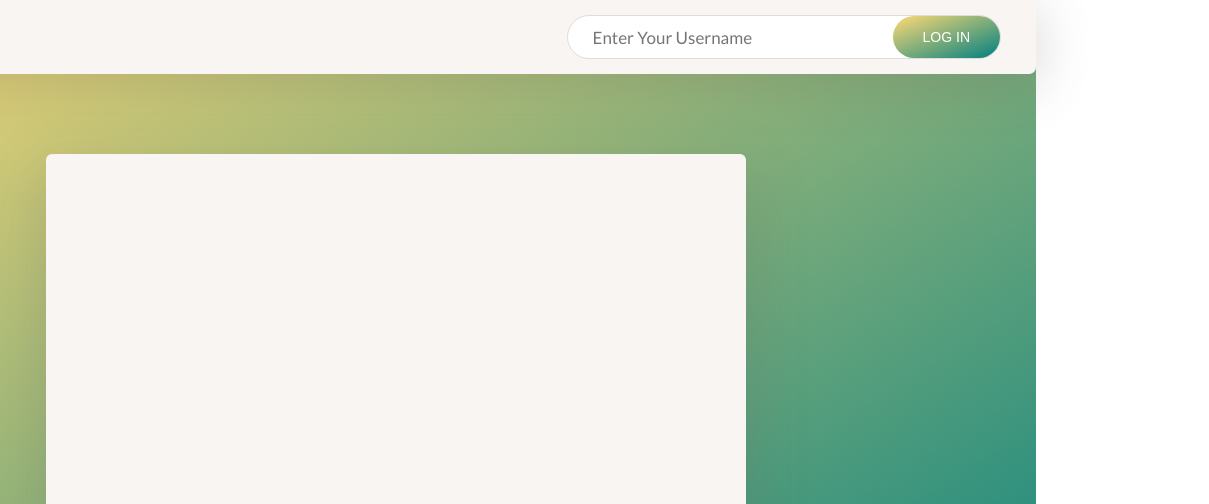
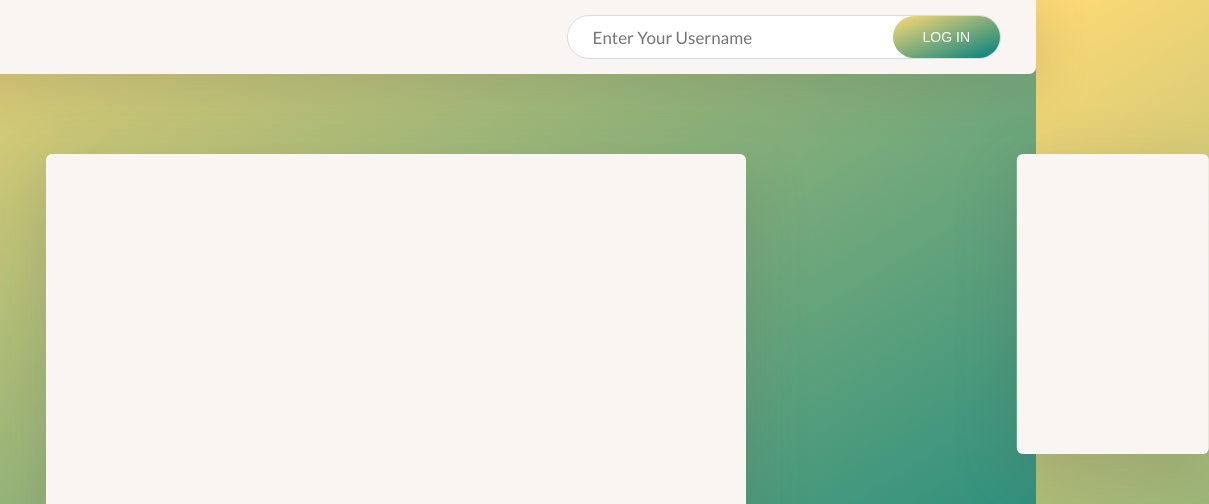
Before and after one commit to Rexkit/audioplayer, a website built with webpack: page src/index.html in a window 1280 px wide. Shown: the top 504 px of the page, 244-1453 px from the left, 1209 px wide, since content can reach past the window. Built offline with nearby package versions, Linux system fonts and the light colour scheme.

Commit message:
playlists box style

```diff
--- a/src/index.html
+++ b/src/index.html
@@ -37,6 +37,10 @@
         <buttton class="btn download-box__btn">Upload</buttton>
     </div>
 
+    <div class="playlists-box">
+        <h2 class="playlists-box__heading">Playlists</h2>
+    </div>
+
     <div class="container">
         <div class="player-box">
             <!-- <div class="player-box__controls">
@@ -52,6 +56,8 @@
         </div>
     </div>
 
+
+
     <!-- <footer class="footer">
         <p href="">Check out the new logo that I created on <a href="http://logomakr.com" title="Logo Makr">LogoMakr.com</a> https://logomakr.com/57XlzJ</p>
     </footer> -->
--- a/src/sass/_base.scss
+++ b/src/sass/_base.scss
@@ -9,6 +9,7 @@
 html {
     // Defines 1rem
     font-size: 62.5%;
+    overflow-x: hidden;
 }
 
 body {
--- a/src/sass/main.scss
+++ b/src/sass/main.scss
@@ -167,3 +167,31 @@ body {
         }
     }
 }
+
+.playlists-box {
+    position: absolute;
+    background-color: $bg-color-light;
+    min-height: 30rem;
+    min-width: 15%;
+    border-radius: 6px;
+    box-shadow: 0 2rem 6rem 0.5rem rgba($color-shadow, 0.2);
+    margin: 10vh 0;
+    overflow: hidden;
+    left: 85%;
+    transform: translateX(90%);
+    transition: transform .5s ease;
+    &:hover {
+        transform: translateX(0);
+    }
+
+    &__heading {
+        text-transform: uppercase;
+        font-weight: 300;
+        font-size: 2rem;
+        letter-spacing: .4rem;
+        position: absolute;
+        right: 21rem;
+        top: 13rem;
+        transform: rotate(-90deg);
+    }
+}
```
